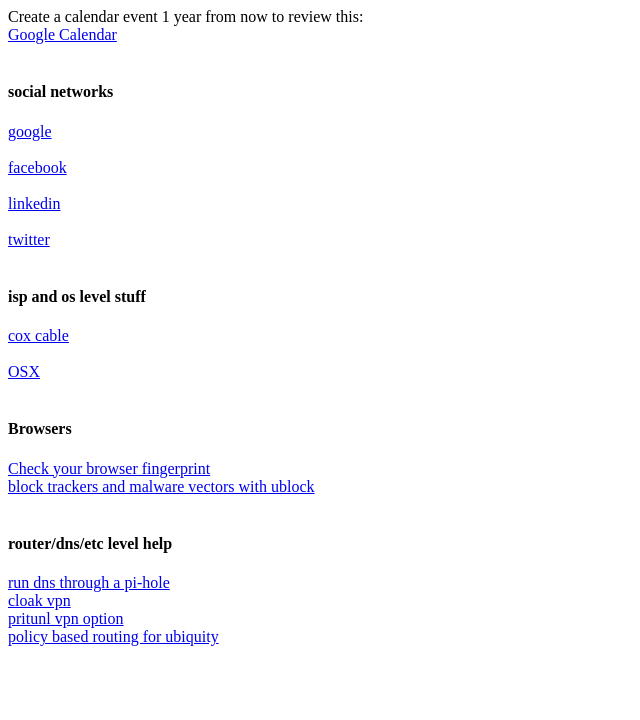
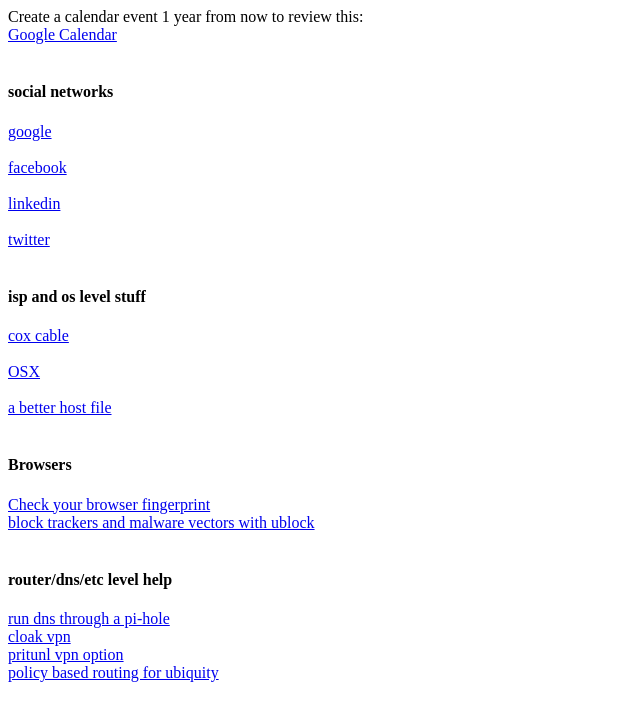
Before and after one commit to datachomp/privacy, a plain HTML site: page public/index.html in a window 1280 px wide. Shown: the whole page, without its empty margins (0-640 px from the left). Drawn offline with Linux system fonts and the light colour scheme.

Commit message:
add someone who cares

```diff
--- a/public/index.html
+++ b/public/index.html
@@ -24,6 +24,8 @@ Create a calendar event 1 year from now to review this:<br/>
 <br/>
 <a href="https://github.com/drduh/OS-X-Security-and-Privacy-Guide">OSX</a><br/>
 <br/>
+<a href="http://someonewhocares.org/hosts/">a better host file</a><br/>
+<br/>
 
 <h4> Browsers</h4>
 <a href="https://panopticlick.eff.org/">Check your browser fingerprint</a><br/>
```
